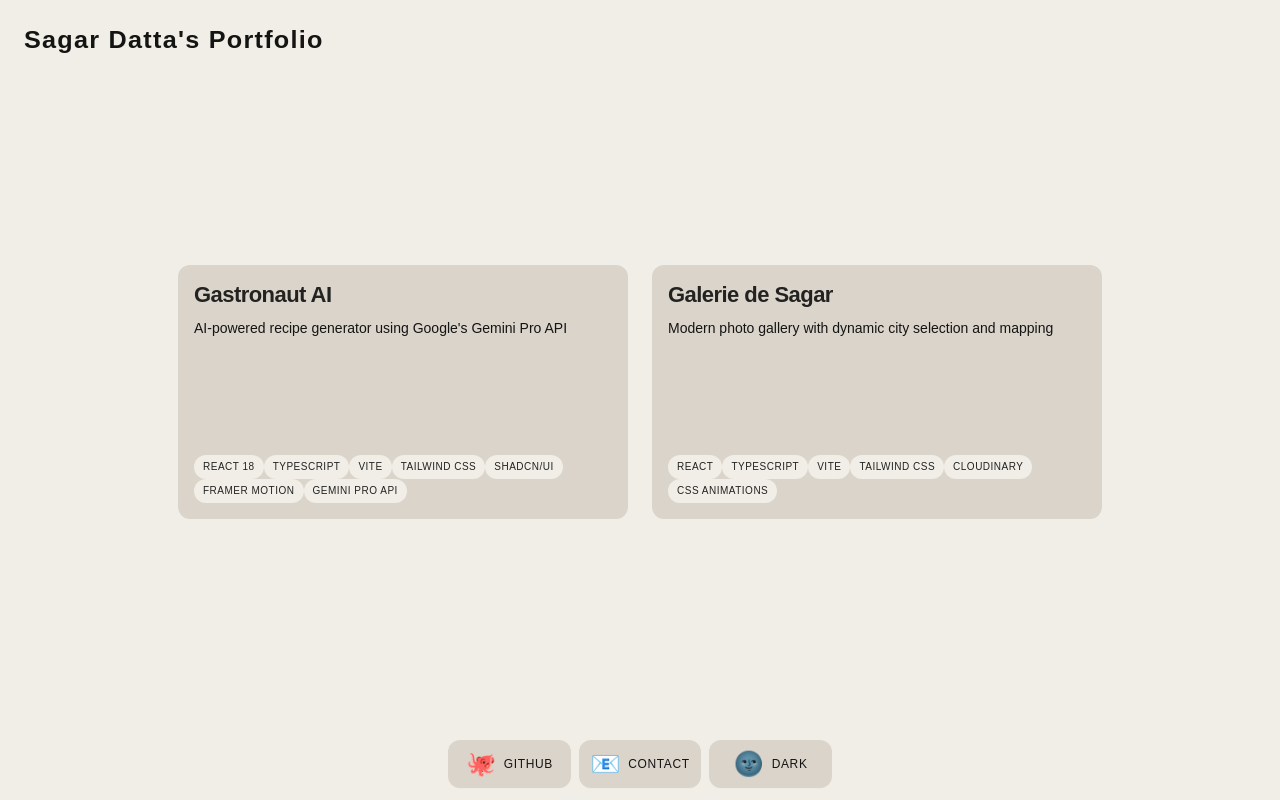
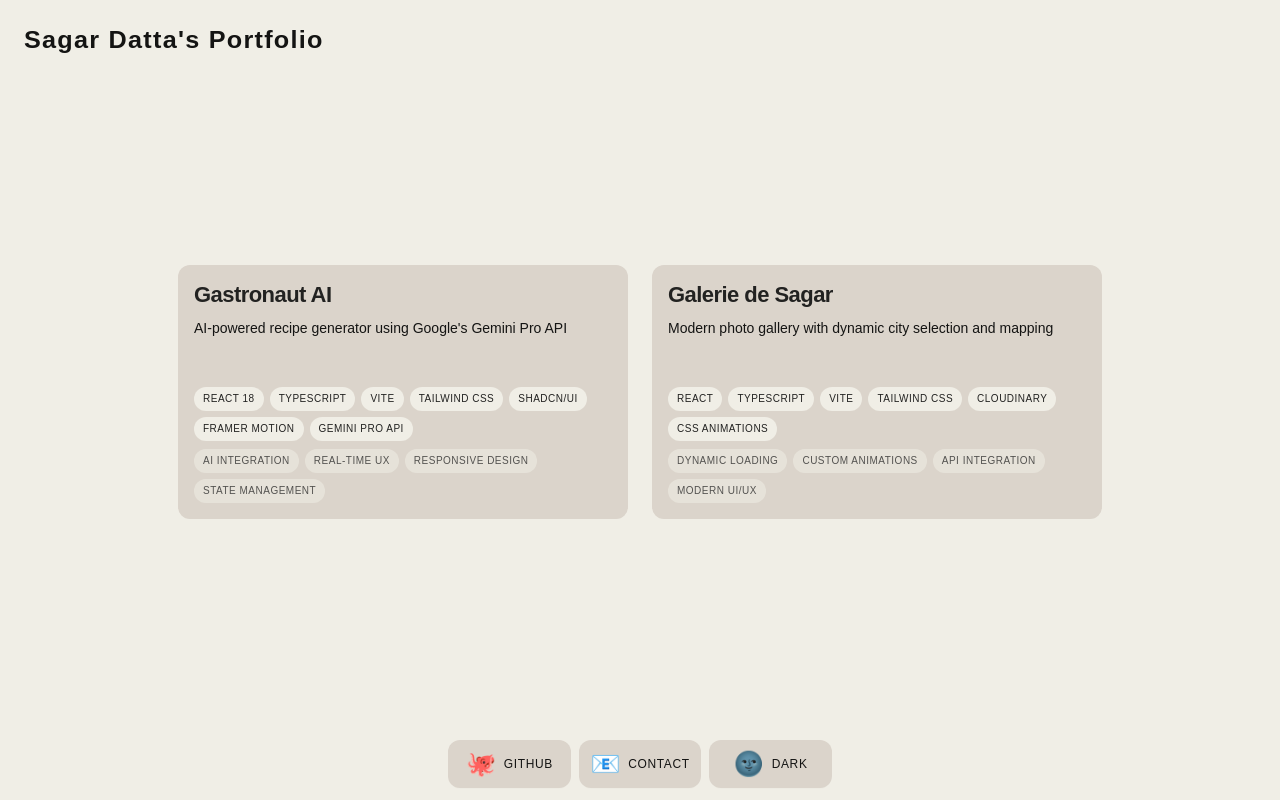
Before and after one commit to sagar-datta/portfolio, a Next.js app: page / in a window 1280 px wide. Built offline with nearby package versions, Linux system fonts and the light colour scheme.

Commit message:
Fix file casing and update import paths for consistency

```diff
--- a/src/app/page.tsx
+++ b/src/app/page.tsx
@@ -1,4 +1,4 @@
-import { Header } from "@/components/organisms/header";
+import { Header } from "@/components/organisms/Header";
 import { Dock } from "@/components/organisms/dock";
 import { GridItem } from "@/components/molecules/grid-item";
 import { GRID_ITEMS } from "@/utils/constants";
--- a/src/components/molecules/grid-item.tsx
+++ b/src/components/molecules/grid-item.tsx
@@ -1,12 +1,12 @@
 "use client";
 
-import { IPortfolioItem } from "@/types/portfolio";
+import { IPortfolioItem } from "@/types/Portfolio";
 import { ExternalLink } from "lucide-react";
 import { TechStackBubble } from "@/components/atoms/TechStackBubble";
 import { Tooltip } from "@/components/atoms/Tooltip";
 import { ResponsiveImage } from "@/components/atoms/ResponsiveImage";
 import { FeatureBubble } from "@/components/atoms/FeatureBubble";
-import { COLORS, SPACING, BREAKPOINTS } from "@/utils/theme-constants";
+import { COLORS, SPACING, BREAKPOINTS } from "@/utils/themeConstants";
 import { useExternalLink } from "@/hooks/useExternalLink";
 
 type GridItemProps = Omit<IPortfolioItem, "id" | "color">;
@@ -66,18 +66,16 @@ export const GridItem = ({
             </p>
 
             {/* Tags Container */}
-            <div className="flex-1 flex flex-col justify-end space-y-2 mt-auto md:group-hover:opacity-0 transition-smooth">
+            <div className="flex-1 flex flex-col justify-end gap-2 mt-auto md:group-hover:opacity-0 transition-smooth">
               {/* Tech Stack */}
-              <div className={`flex flex-wrap ${SPACING.gap.small}`}>
+              <div className="flex flex-wrap gap-1.5">
                 {techStack.map((tech, i) => (
                   <TechStackBubble key={i} tech={tech} />
                 ))}
               </div>
 
-              {/* Key Features - only show at max width */}
-              <div
-                className={`hidden ${BREAKPOINTS.mobile}:flex flex-wrap ${SPACING.gap.small}`}
-              >
+              {/* Key Features - only show when card width >= 450px */}
+              <div className="hidden @[450px]:flex flex-wrap gap-1.5">
                 {keyFeatures.map((feature, i) => (
                   <FeatureBubble key={i} feature={feature} />
                 ))}
@@ -96,9 +94,7 @@ export const GridItem = ({
 
             {/* External link info */}
             <div className="absolute left-[55%] right-4 bottom-4 top-[45%] flex flex-col opacity-0 md:group-hover:opacity-100 transition-smooth">
-              <div
-                className={`flex flex-wrap ${SPACING.gap.medium} content-start`}
-              >
+              <div className="flex flex-wrap gap-1.5 content-start">
                 {techStack.map((tech, i) => (
                   <TechStackBubble key={i} tech={tech} variant="small" />
                 ))}
--- a/src/components/organisms/dock.tsx
+++ b/src/components/organisms/dock.tsx
@@ -2,7 +2,7 @@
 
 import { MobileDock } from "./mobile-dock";
 import { DesktopDock } from "./desktop-dock";
-import { type IDockItem } from "@/types/dock";
+import { type IDockItem } from "@/types/Dock"; // Corrected casing
 import { useTheme } from "next-themes";
 import { Suspense, useEffect, useState } from "react";
 import { useExternalLink } from "@/hooks/useExternalLink";
--- a/src/components/organisms/mobile-dock.tsx
+++ b/src/components/organisms/mobile-dock.tsx
@@ -1,6 +1,6 @@
 "use client";
 
-import { type IDockItem } from "@/types/dock";
+import { IDockItem } from "@/types/Dock";
 
 interface IMobileDockProps {
   items: IDockItem[];
--- a/src/utils/constants.ts
+++ b/src/utils/constants.ts
@@ -1,4 +1,4 @@
-import { IPortfolioItem } from "@/types/portfolio";
+import { IPortfolioItem } from "@/types/Portfolio";
 
 export const GRID_ITEMS: IPortfolioItem[] = [
   {
```
Also changed, not shown: src/utils/themeConstants.ts (renamed from src/utils/theme-constants.ts).
